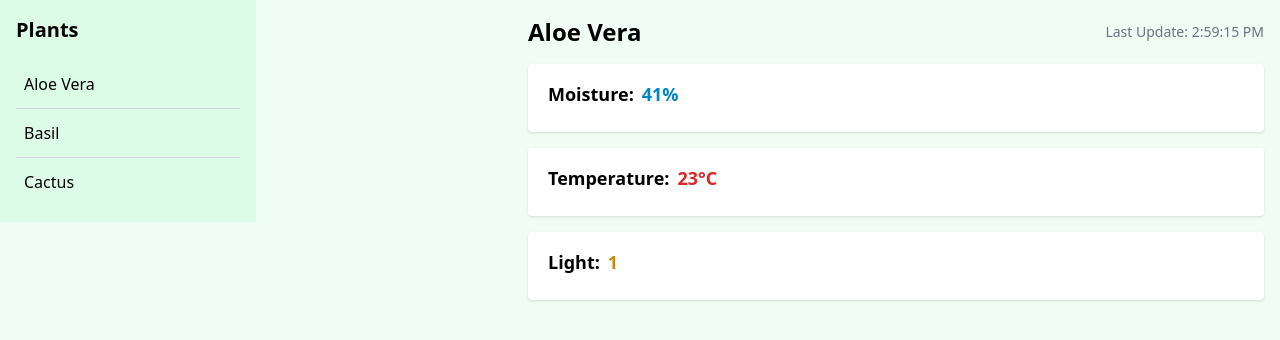
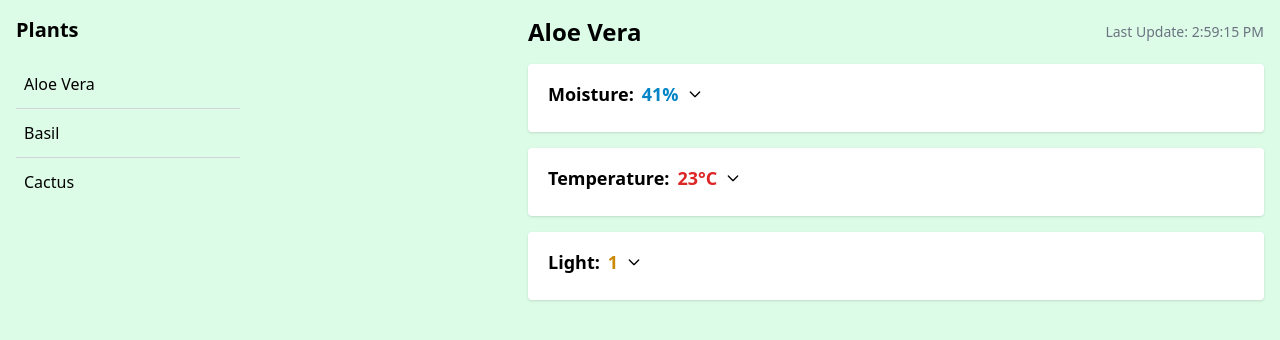
Before and after one commit to luisgrst/vue-plant-app, a Vue app in the folder plant-frontend/: page / in a window 1280 px wide. Shown: the top 340 px of the page. Built offline with nearby package versions, Linux system fonts and the light colour scheme.

Commit message:
feat(ui): add open state icons and pastel background

```diff
--- a/plant-frontend/src/App.vue
+++ b/plant-frontend/src/App.vue
@@ -29,7 +29,7 @@ function selectPlant(plant) {
 </script>
 
 <template>
-  <div class="min-h-screen flex flex-col md:flex-row">
+  <div class="min-h-screen flex flex-col md:flex-row bg-green-100">
     <!-- Sidebar -->
     <div
       class="fixed inset-0 bg-black bg-opacity-50 z-10 md:hidden"
@@ -60,7 +60,7 @@ function selectPlant(plant) {
     </aside>
 
     <!-- Main Content -->
-    <div class="flex-1 p-4 md:ml-64 bg-green-50">
+    <div class="flex-1 p-4 md:ml-64 bg-green-100">
       <header class="flex items-center justify-between mb-4 md:hidden">
         <button
           class="p-2 text-gray-700"
@@ -87,28 +87,37 @@ function selectPlant(plant) {
       </div>
       <!-- Dashboard Charts -->
       <div class="space-y-4">
-        <details class="bg-white rounded shadow p-4">
+        <details class="bg-white rounded shadow p-4 group">
           <summary class="cursor-pointer text-lg mb-2 flex items-center space-x-2 ml-1">
             <span class="font-bold">Moisture:</span>
             <span class="font-bold text-sky-600">{{ latestMoisture }}%</span>
+            <svg xmlns="http://www.w3.org/2000/svg" class="w-4 h-4 ml-auto transition-transform group-open:rotate-180" fill="none" viewBox="0 0 24 24" stroke="currentColor">
+              <path stroke-linecap="round" stroke-linejoin="round" stroke-width="2" d="M19 9l-7 7-7-7" />
+            </svg>
           </summary>
           <div class="h-48">
             <LineChart :labels="labels" :values="moistureData" y-label="Moisture (%)" color="#87CEEB" />
           </div>
         </details>
-        <details class="bg-white rounded shadow p-4">
+        <details class="bg-white rounded shadow p-4 group">
           <summary class="cursor-pointer text-lg mb-2 flex items-center space-x-2 ml-1">
             <span class="font-bold">Temperature:</span>
             <span class="font-bold text-red-600">{{ latestTemperature }}°C</span>
+            <svg xmlns="http://www.w3.org/2000/svg" class="w-4 h-4 ml-auto transition-transform group-open:rotate-180" fill="none" viewBox="0 0 24 24" stroke="currentColor">
+              <path stroke-linecap="round" stroke-linejoin="round" stroke-width="2" d="M19 9l-7 7-7-7" />
+            </svg>
           </summary>
           <div class="h-48">
             <LineChart :labels="labels" :values="temperatureData" y-label="Temperature (°C)" color="#FF6347" />
           </div>
         </details>
-        <details class="bg-white rounded shadow p-4">
+        <details class="bg-white rounded shadow p-4 group">
           <summary class="cursor-pointer text-lg mb-2 flex items-center space-x-2 ml-1">
             <span class="font-bold">Light:</span>
             <span class="font-bold text-yellow-600">{{ latestLight }}</span>
+            <svg xmlns="http://www.w3.org/2000/svg" class="w-4 h-4 ml-auto transition-transform group-open:rotate-180" fill="none" viewBox="0 0 24 24" stroke="currentColor">
+              <path stroke-linecap="round" stroke-linejoin="round" stroke-width="2" d="M19 9l-7 7-7-7" />
+            </svg>
           </summary>
           <div class="h-48">
             <LineChart :labels="labels" :values="lightData" y-label="Light" color="#FFD700" />
--- a/plant-frontend/src/style.css
+++ b/plant-frontend/src/style.css
@@ -3,5 +3,5 @@
 @tailwind utilities;
 
 body {
-  @apply bg-green-50;
+  @apply bg-green-100;
 }
```
